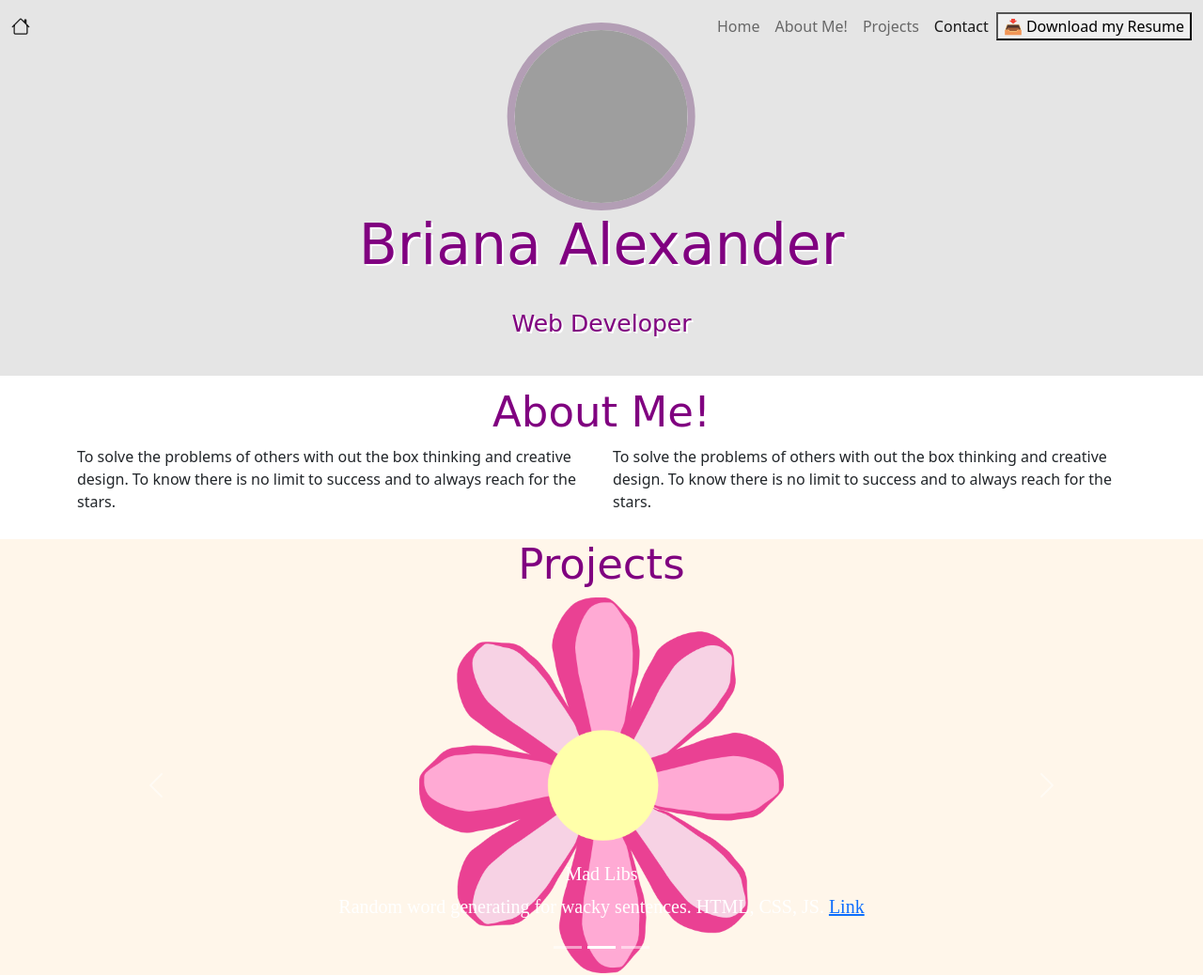
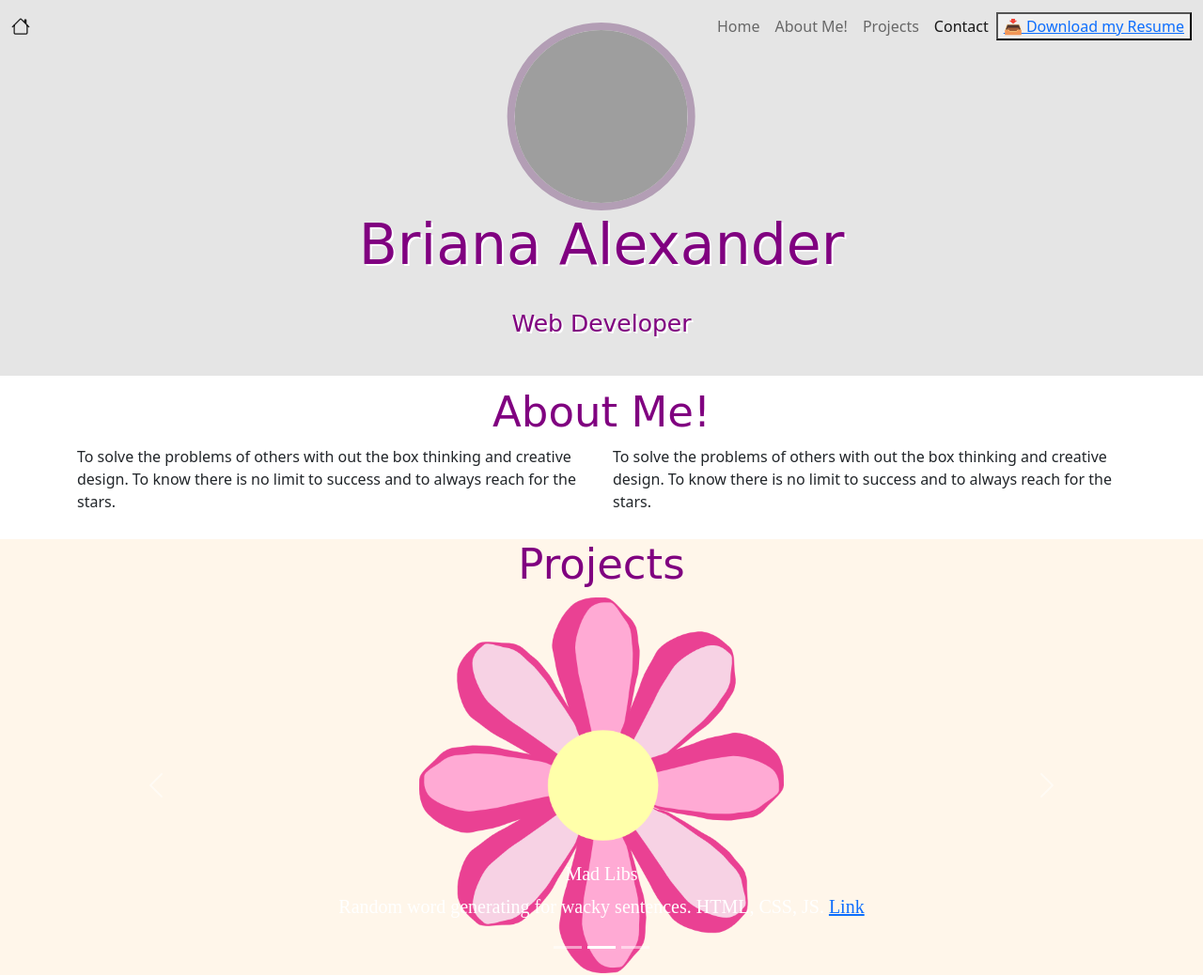
Before and after one commit to brianaalexander/brianaalexander.github.io, a plain HTML site: page index.html in a window 1280 px wide. Shown: the top 1039 px of the page at 94% size. Drawn offline with nearby package versions, Linux system fonts and the light colour scheme; grey boxes are pictures that could not be loaded.

Commit message:
added files folder to hold resume for download

```diff
--- a/index.html
+++ b/index.html
@@ -48,7 +48,7 @@
           <a class="nav-link" href="#contact-section">Contact</a>
         </li>
       </ul>
-      <button <a href="/#" download>📥 Download my Resume</a>
+      <button><a href="files/B. Alexander Resume 2022.pdf" download>📥 Download my Resume</a>
       </button>
     </div>
   </div>
```
Also changed, not shown: 2 other files.
